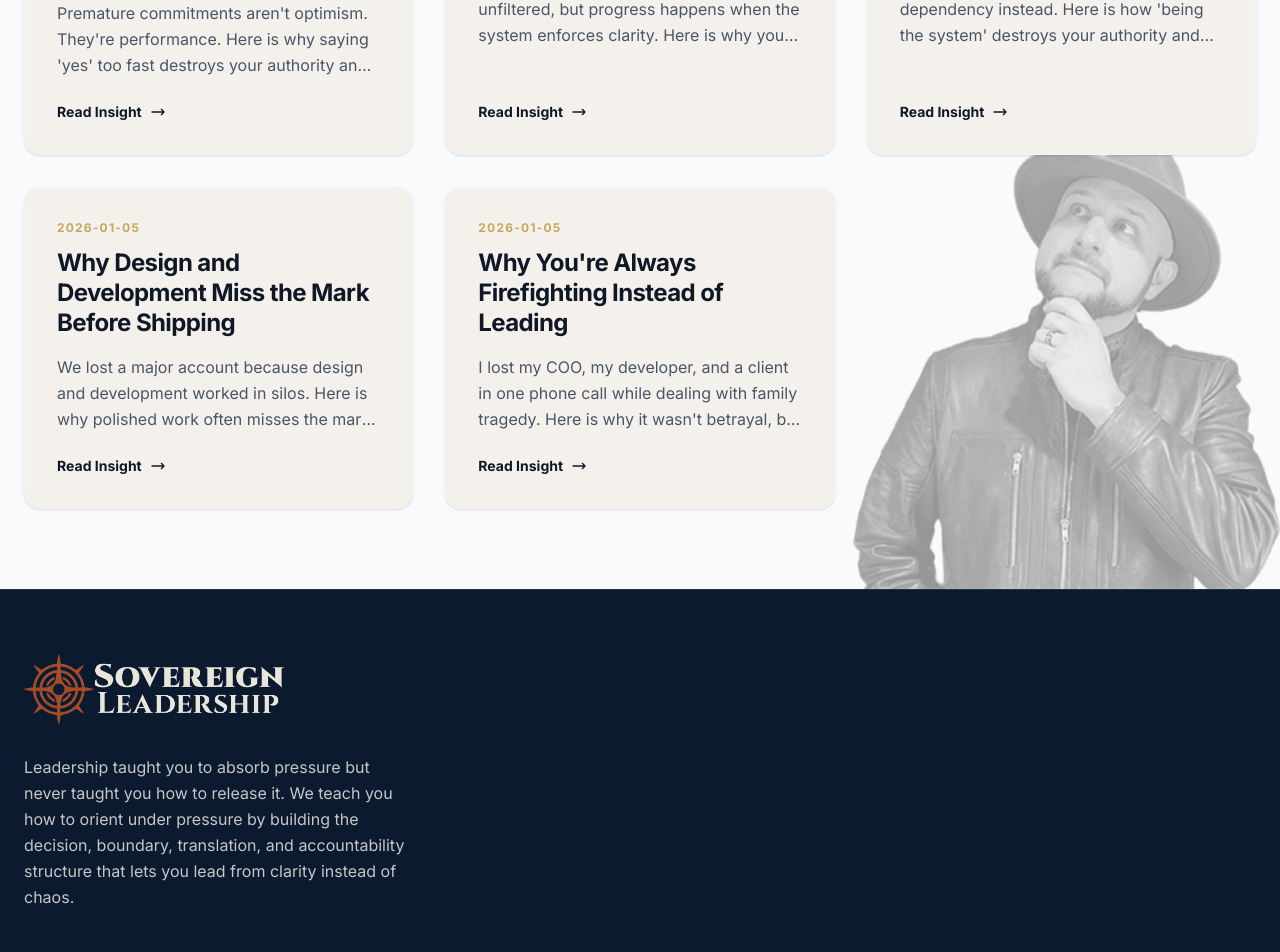
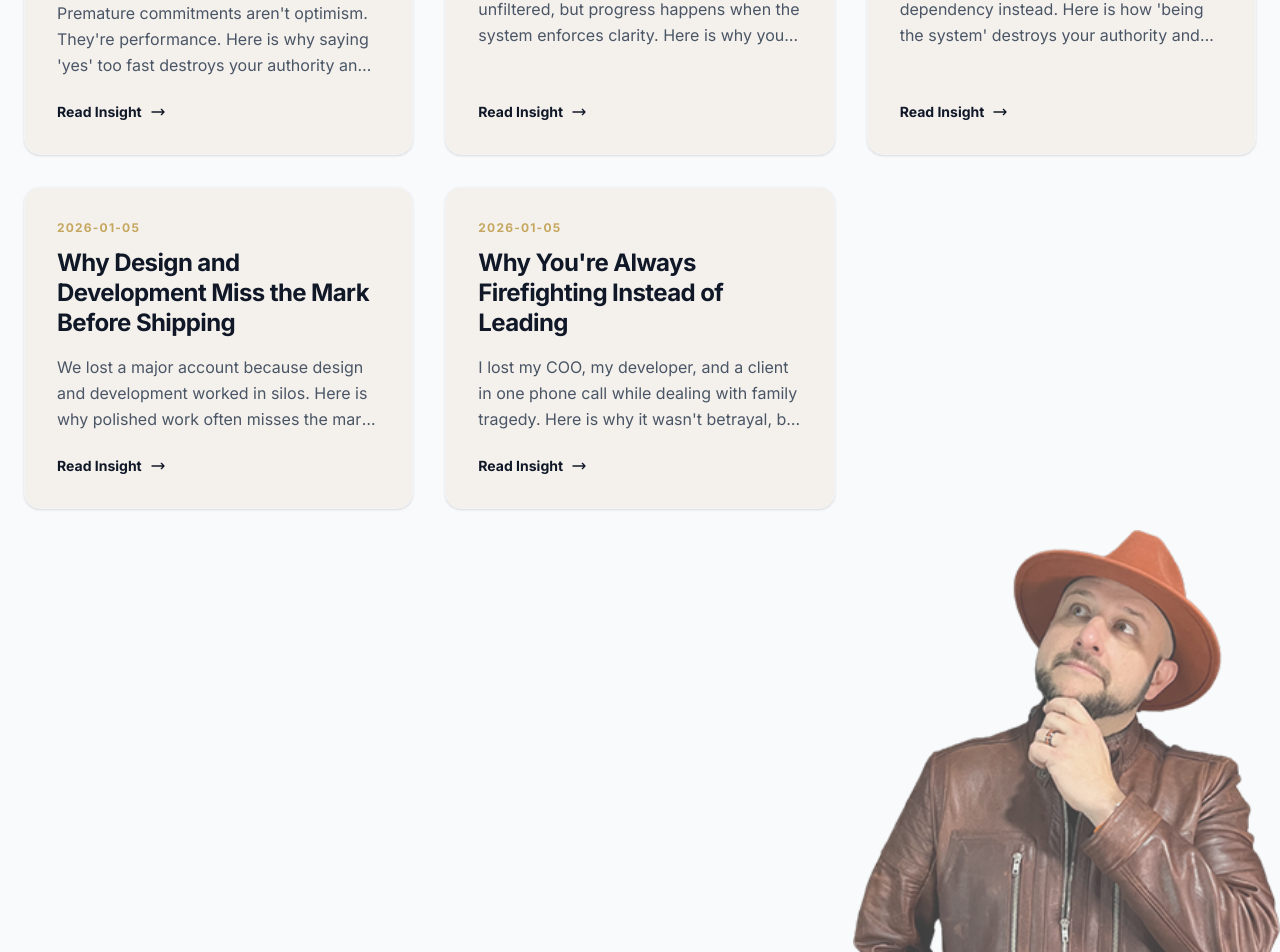
Before and after one commit to zaronology/com.sovlead, a Next.js app: page /insights in a window 1280 px wide. Shown: the part 1096-2048 px from the top of the page. Built offline with nearby package versions, Linux system fonts and the light colour scheme.

Commit message:
updated insights

```diff
--- a/src/components/insights/InsightsList.tsx
+++ b/src/components/insights/InsightsList.tsx
@@ -23,20 +23,17 @@ const InsightsList: React.FC<InsightsListProps> = ({ posts }) => {
 
   return (
     <section className="relative w-full bg-gray-50 min-h-screen pb-20">
-      <div className="container mx-auto px-6 pt-10">
-        {/* Breadcrumbs Section */}
+      <div className="container mx-auto px-6 pt-10 pb-100">
         <div className="mb-10">
           <InsightsBreadcrumbs page={false} />
         </div>
 
-        {/* Insights Grid */}
         <div className="grid grid-cols-1 md:grid-cols-2 lg:grid-cols-3 gap-8 relative z-10">
           {safePosts.map((post) => (
             <article
               key={post.slug}
               className="group relative flex flex-col h-full bg-white rounded-2xl shadow-sm border border-gray-100 overflow-hidden hover:shadow-xl transition-all duration-300"
             >
-              {/* Card Image */}
               {post.coverImage && (
                 <div className="relative aspect-video w-full overflow-hidden">
                   <img
@@ -47,7 +44,6 @@ const InsightsList: React.FC<InsightsListProps> = ({ posts }) => {
                 </div>
               )}
 
-              {/* Card Content */}
               <div className="p-8 flex flex-col flex-grow">
                 <time className="text-xs font-bold text-gold uppercase tracking-widest mb-3">
                   {post.date}
@@ -66,7 +62,6 @@ const InsightsList: React.FC<InsightsListProps> = ({ posts }) => {
                   {post.excerpt}
                 </p>
 
-                {/* Optional "Read More" visual cue */}
                 <div className="mt-auto pt-6 flex items-center text-sm font-bold text-gray-900 group-hover:text-rust transition-colors">
                   Read Insight
                   <svg
@@ -97,12 +92,11 @@ const InsightsList: React.FC<InsightsListProps> = ({ posts }) => {
         </div>
       </div>
 
-      {/* Decorative Brand Image */}
-      <div className="hidden lg:block absolute bottom-0 right-0 w-1/3 max-w-md pointer-events-none opacity-40 mix-blend-multiply">
+      <div className="hidden lg:block absolute bottom-0 right-0 w-1/3 max-w-md pointer-events-none opacity-75 mix-blend-multiply">
         <Image
           src={daveThink}
           alt="Reflecting on leadership"
-          className="w-full h-auto object-contain grayscale"
+          className="w-full h-auto object-contain"
         />
       </div>
     </section>
```
